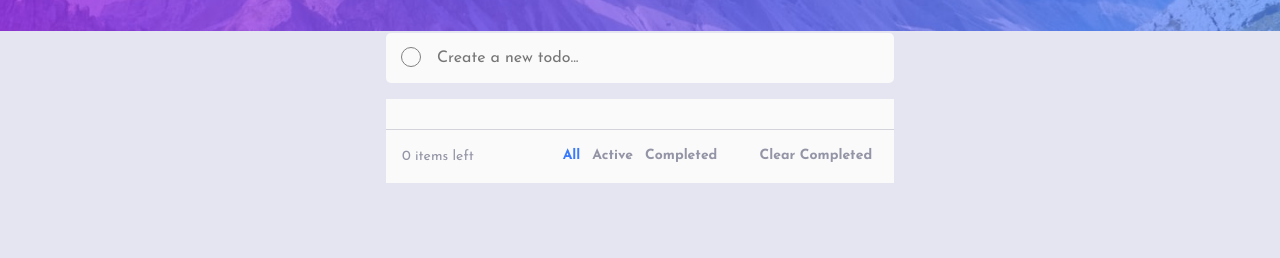
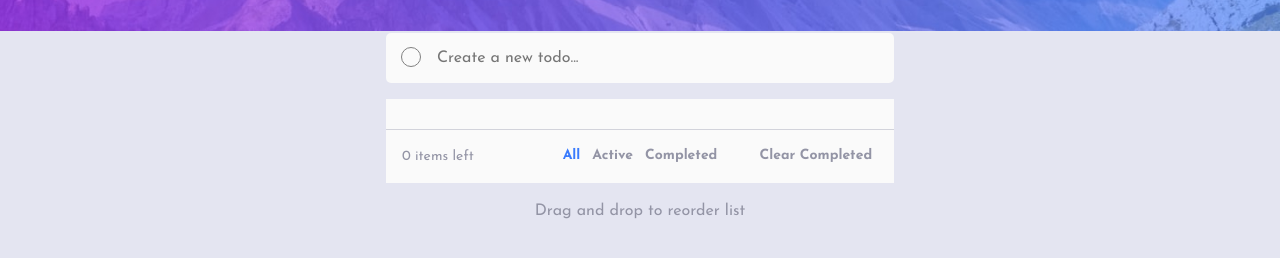
Before and after one commit to j-tomajin/FrontendMentor.Todo-App, a plain HTML site: page index.html in a window 1280 px wide. Shown: the part 236-494 px from the top of the page. Drawn offline with Linux system fonts and the light colour scheme.

Commit message:
text style

```diff
--- a/index.html
+++ b/index.html
@@ -50,7 +50,7 @@
         </div>
       </div>
 
-      <!-- Drag and drop to reorder list -->
+      <p class="text">Drag and drop to reorder list</p>
     </section>
   </main>
 
--- a/src/scss/pages/_hero.scss
+++ b/src/scss/pages/_hero.scss
@@ -152,3 +152,9 @@ body {
         }
     }
 }
+
+.text {
+    text-align: center;
+    margin-top: rem(16);
+    color: var(--clr-theme-text);
+}
```
Also changed, not shown: src/dist/style.css, 1 other file.
